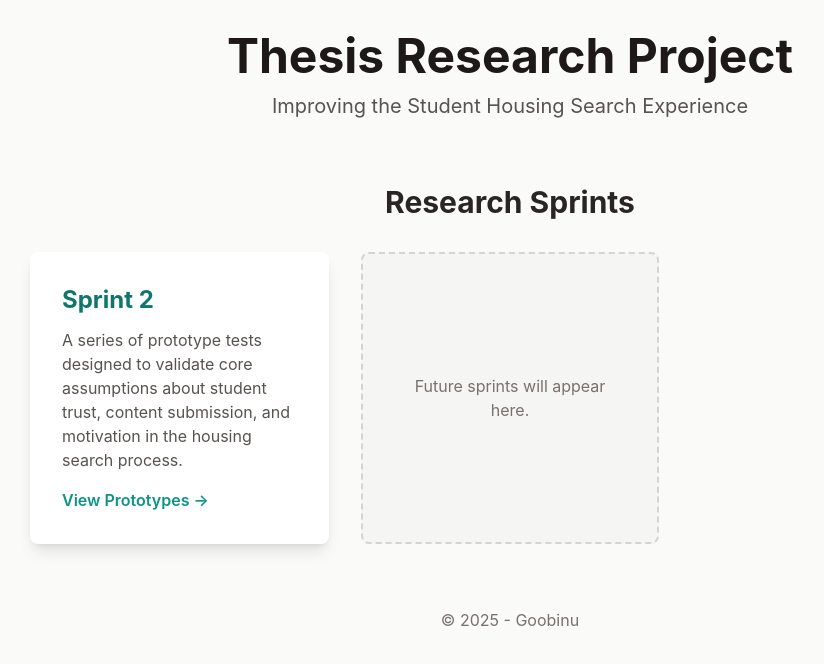
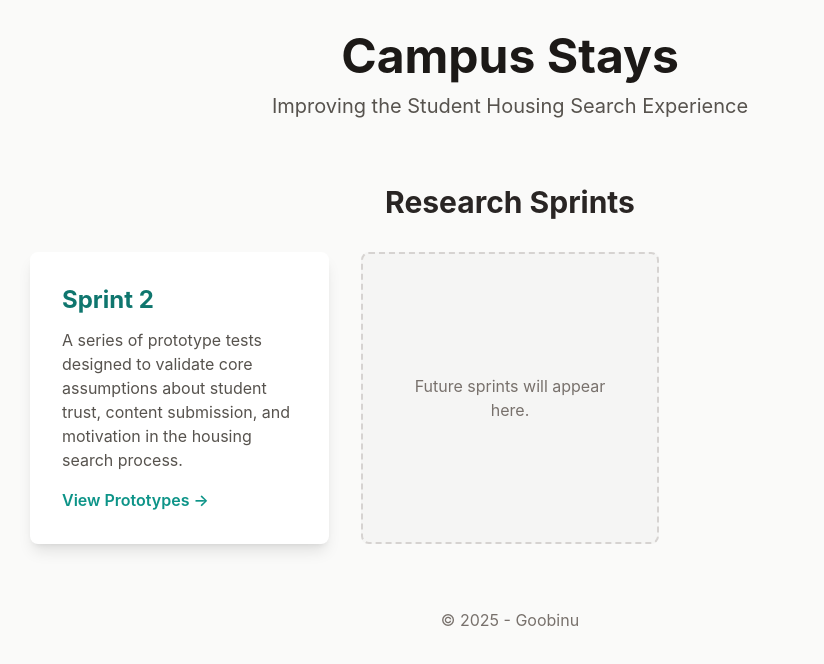
Before and after one commit to goobinu/thesis_temp_files.github.io, a plain HTML site: page index.html in a window 1280 px wide. Shown: the whole page, without its empty margins (130-954 px from the left). Drawn offline with nearby package versions, Linux system fonts and the light colour scheme.

Commit message:
feat: updated heading of first page to match name of project.

```diff
--- a/index.html
+++ b/index.html
@@ -16,7 +16,7 @@
 <body class="bg-stone-50 text-stone-800">
     <div class="container mx-auto p-4 md:p-8 max-w-5xl">
         <header class="text-center mb-12 md:mb-16">
-            <h1 class="text-4xl md:text-5xl font-bold text-stone-900">Thesis Research Project</h1>
+            <h1 class="text-4xl md:text-5xl font-bold text-stone-900">Campus Stays</h1>
             <p class="text-xl text-stone-600 mt-3">Improving the Student Housing Search Experience</p>
         </header>
 
```
